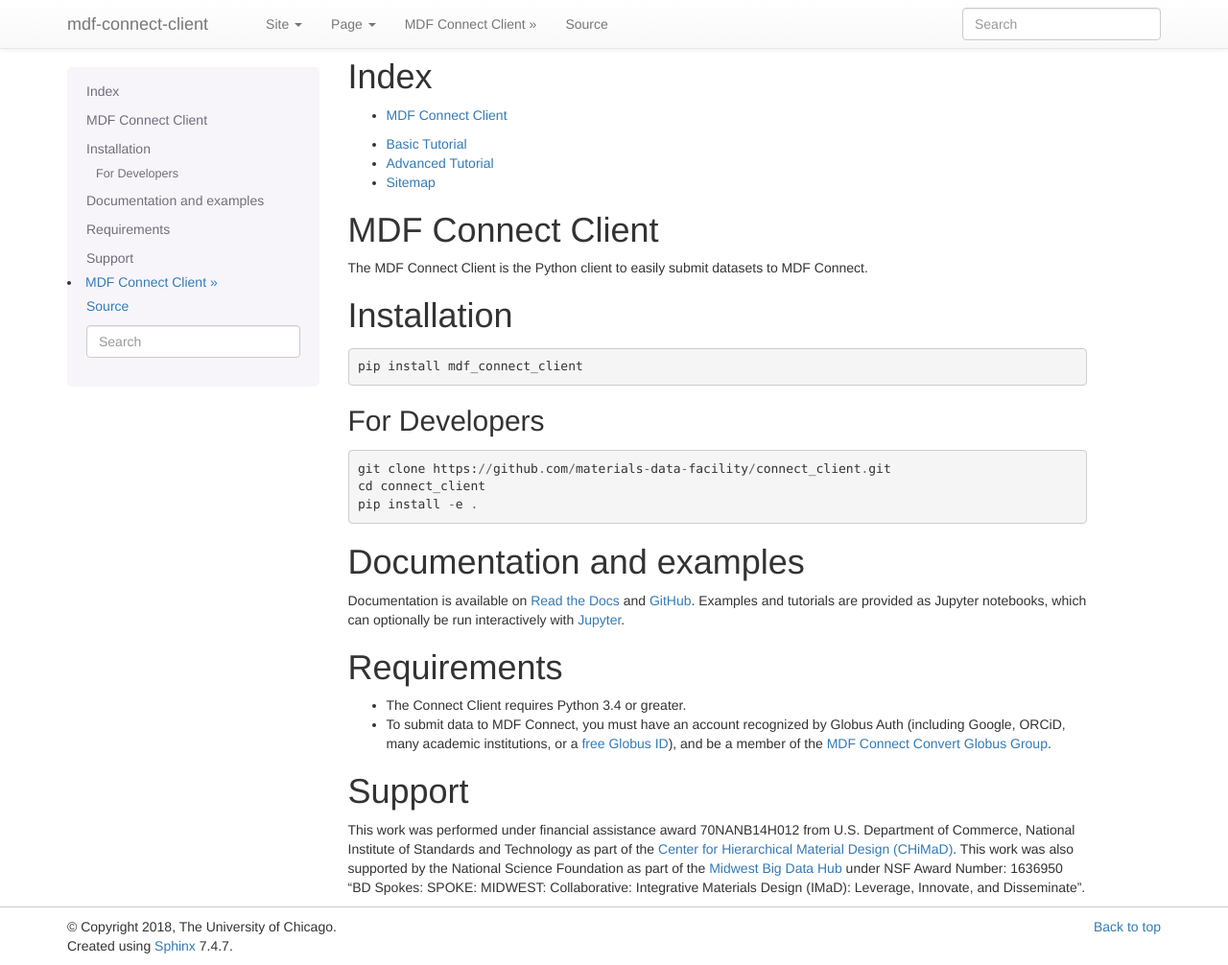
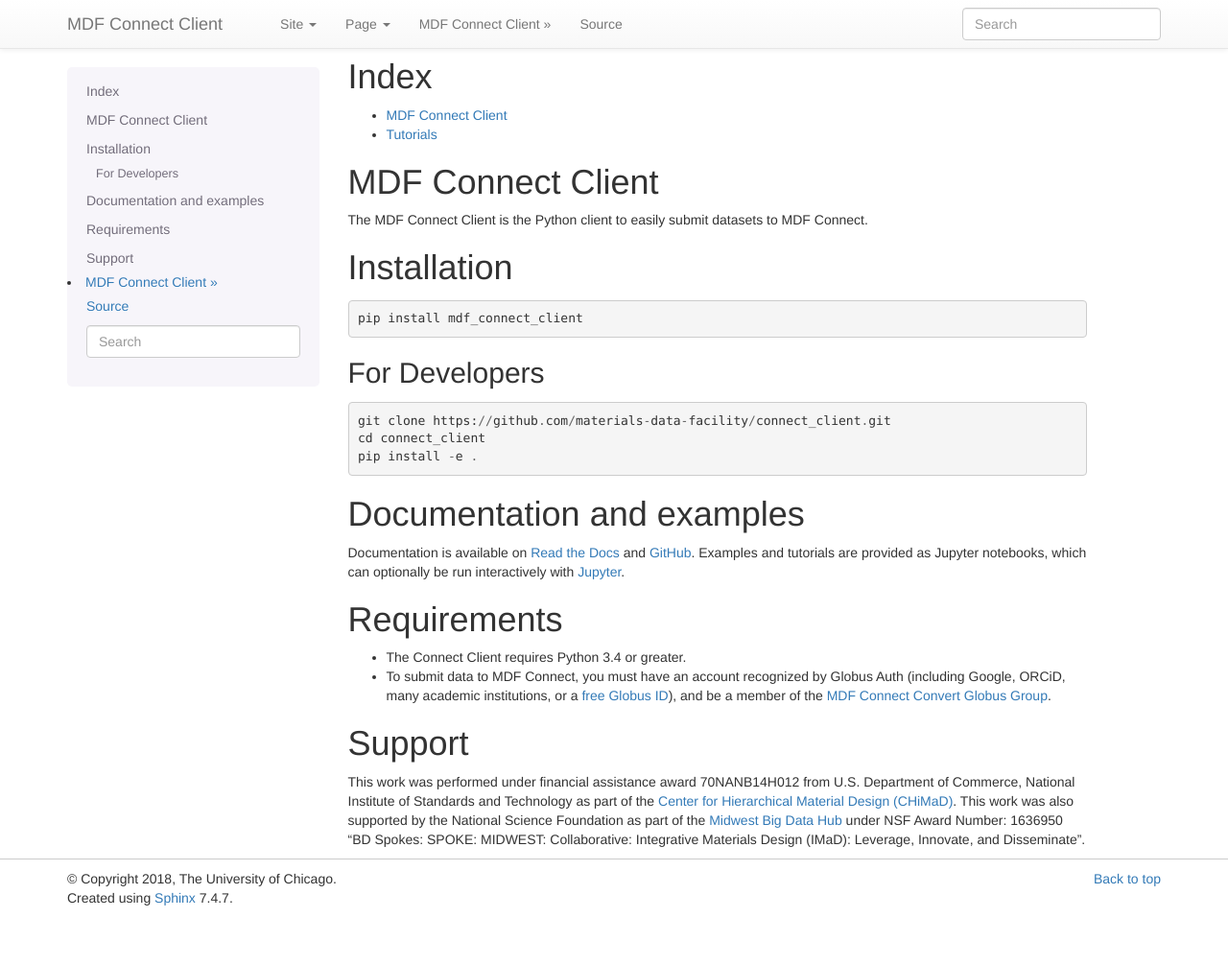
Before and after one commit to materials-data-facility/connect_client, a Sphinx documentation site: the page built from docs/sphinx/source/index.rst, in a window 1280 px wide and 1006 px high. Shown: the whole window at 96% size. Built offline with Sphinx 7.4.7, drawn with Linux system fonts in a browser that asks for light colours; pages that are not in the unit, such as notebooks, are missing from menus.

```diff
--- a/docs/sphinx/source/conf.py
+++ b/docs/sphinx/source/conf.py
@@ -20,7 +20,7 @@
 
 # -- Project information -----------------------------------------------------
 
-project = 'mdf-connect-client'
+project = 'MDF Connect Client'
 copyright = '2018, The University of Chicago'
 author = 'The University of Chicago'
 
@@ -44,6 +44,7 @@
     'sphinx.ext.coverage',
     'sphinx.ext.viewcode',
     'sphinx.ext.napoleon',
+    'sphinx.ext.mathjax',
     'm2r',
     'nbsphinx'
 ]
--- a/docs/sphinx/source/index.rst
+++ b/docs/sphinx/source/index.rst
@@ -9,13 +9,9 @@
 
 .. toctree::
    :maxdepth: 2
-   :titlesonly:
 
-   mdf_connect_client
-
-* `Basic Tutorial <tutorials/Basic_MDF_Connect_Submission_Example.html>`_
-* `Advanced Tutorial <tutorials/MDF_Connect_Client_Tutorial.html>`_
-* `Sitemap <genindex.html>`_
+   MDF Connect Client <mdf_connect_client>
+   Tutorials <tutorial_list>
 
 
 .. mdinclude:: ../../../README.md
```
Also changed, not shown: docs/sphinx/source/tutorial_list.rst (added, +8 -0 lines), docs/tutorials/Basic_MDF_Connect_Submission_Example.ipynb, docs/tutorials/MDF_Connect_Client_Tutorial.ipynb, 1 other file.
